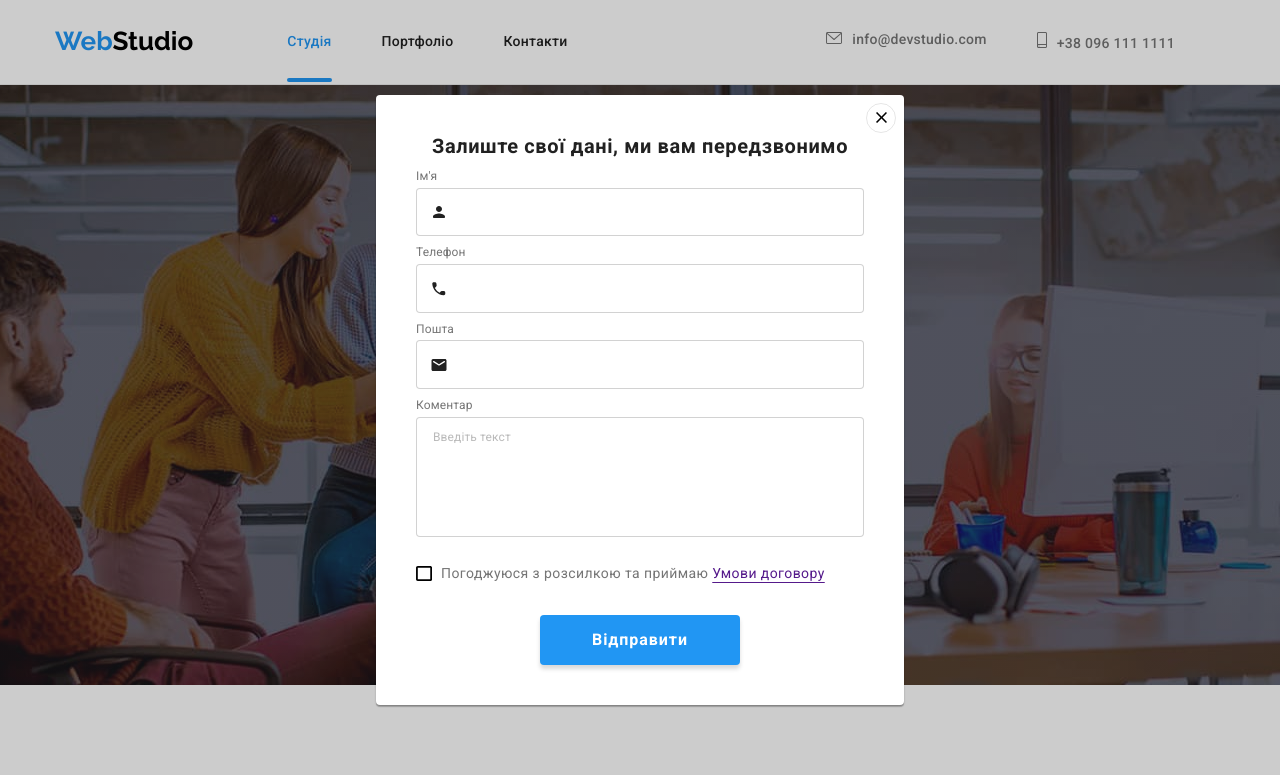
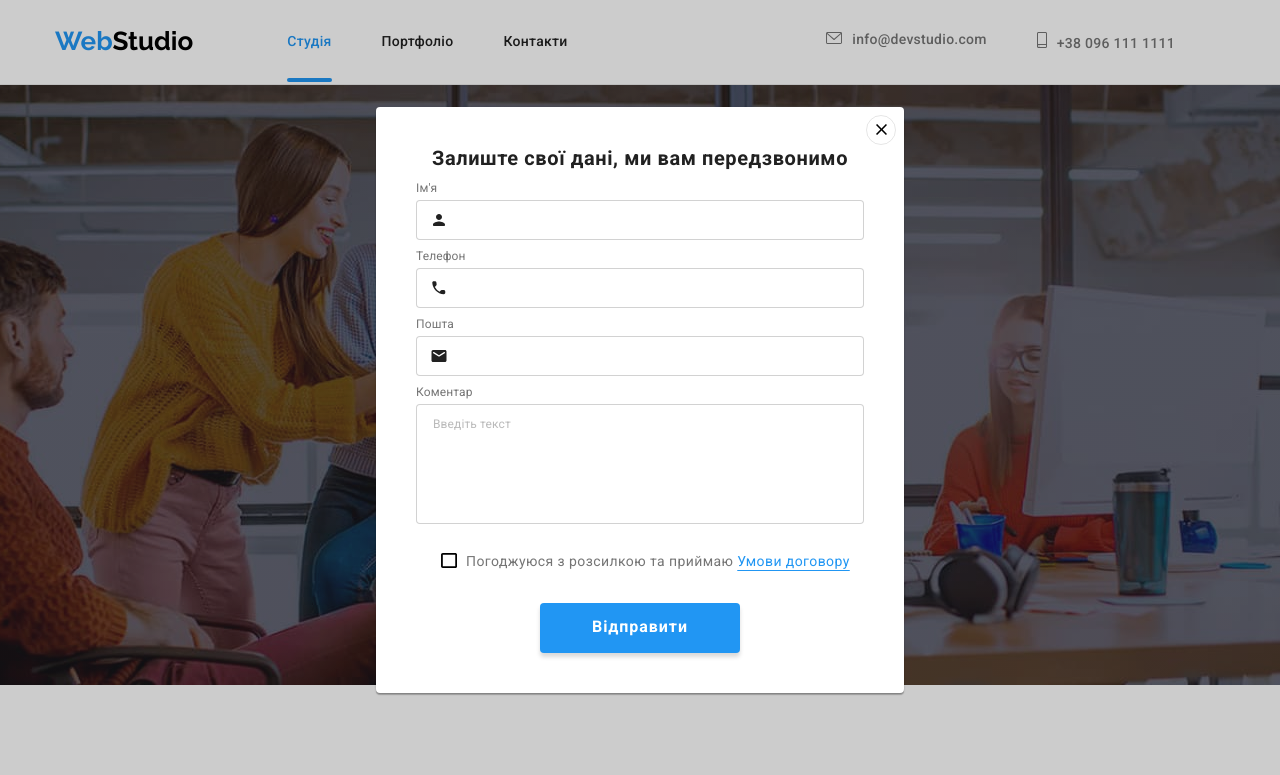
Before and after one commit to DarinaPilganchuk/goit-markup-hw-06, a plain HTML site: page index.html in a window 1280 px wide. Both pictures are taken after a click on the button "Замовити послугу". Shown: the top 775 px of the page. Drawn offline with nearby package versions, Linux system fonts and the light colour scheme.

Commit message:
Додає розмітку і оформлення форм

```diff
--- a/css/styles.css
+++ b/css/styles.css
@@ -808,6 +808,7 @@ margin-left: 93px;
     display: flex;
     align-items: center;
     gap: 9px;
+    margin-left: 25px;
     margin-bottom: 30px;
 }
 .register-form-agreement-text{
@@ -819,6 +820,12 @@ margin-left: 93px;
 
     color:var(--primari-text-color);
     text-underline-position:under;
+}
+.form-agreement-tx{
+    color: var(--accent-color);
+}
+.register-form-subscription.colortext{
+    color:#FFFFFF;
 }
 .register-checkbox:checked + .register-form-icon .register-form-icon-ucheck{
     opacity: 0;
@@ -890,6 +897,7 @@ border: 1px solid #2196F3;
 .register-form-input,
 .register-form-message{
     width: 100%;
+    height: 40px;
     padding: 14px;
     padding-left: 42px;
     border: 1px solid rgba(33, 33, 33, 0.2);
@@ -921,7 +929,7 @@ border: 1px solid #2196F3;
 }
 .register-icon-form{
     position: absolute;
-    bottom: 15px;
+    bottom: 11px;
     left: 14px;
     fill: #212121;
     cursor: pointer;
--- a/index.html
+++ b/index.html
@@ -299,7 +299,8 @@
                 <strong class="social-title form">Підпишіться на розсилку</strong>
                 <div class="form-subscription-box">
                     <label class="register-form-subscription-wrap">
-                        <input class="register-form-subscription" type="email" name="email" placeholder="E-mail">
+                        <input class="register-form-subscription colortext" type="email" name="email"
+                            placeholder="E-mail">
                     </label>
                     <button class="form-subscription-btn" type="submit"> Підписатись
                         <svg class="icon-form" width="24" height="24">
@@ -353,8 +354,8 @@
                         <use class="register-form-icon-unchek" href="./images/icons.svg#unchek"></use>
                         <use class="register-form-icon-check" href="./images/icons.svg#icon-check"></use>
                     </svg>
-                    <span class="register-form-agreement-text">Погоджуюся з розсилкою та приймаю <a href="">Умови
-                            договору</a></span>
+                    <span class="register-form-agreement-text">Погоджуюся з розсилкою та приймаю
+                        <a class="form-agreement-tx" href="">Умови договору</a></span>
                 </label>
                 <button class="register-form-btn" type="submit">Відправити</button>
             </form>
```
